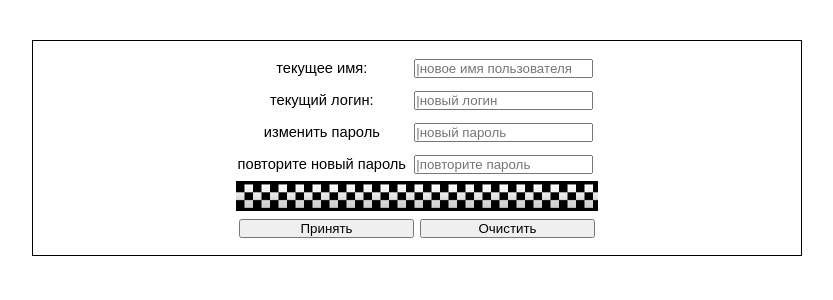
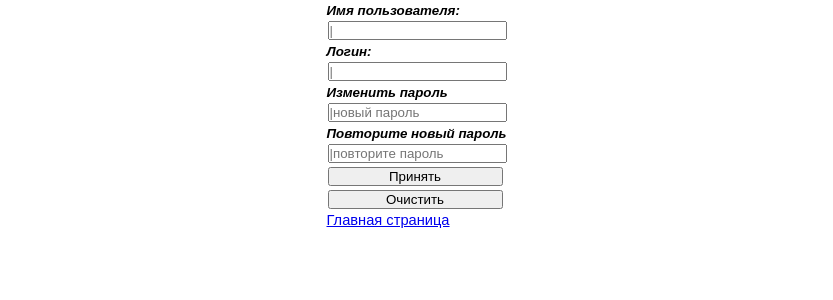
Before and after one commit to AndrewMalapura/svoetaxi, a PHP site: page /admin/usr_edit.php?id=1 in a window 1280 px wide. Shown: the top 300 px of the page, without its empty margins (223-1056 px from the left). Run offline with PHP 8.4, Linux system fonts and the light colour scheme; the visitor is signed in with stand-in values (Sample User, id 1); data that the repository does not hold is empty.

Commit message:
sunday 28 july

```diff
--- a/svoe-taxi.com/www/admin/usr_edit.php
+++ b/svoe-taxi.com/www/admin/usr_edit.php
@@ -9,7 +9,7 @@
    //print_r($user_data);
    if(isset($_POST['change'])){
 
-     if($_POST['name']!='')  { $user_data['name'] = $_POST['name'];} else { echo $user_data['name']; }
+     if($_POST['name']!='')  { $user_data['name'] = $_POST['name'];}
      if($_POST['login']!='')   $user_data['login'] = $_POST['login'];
 	 if(($_POST['password']!='')AND($_POST['password'] == $_POST['r_password'])){
       $user_data['password'] = md5($_POST['password']);
@@ -23,7 +23,7 @@
 <!DOCTYPE HTML>
 <html>
    <head>
-      	<title>Edit</title>
+      	<title>Пользователи</title>
 		<link rel="stylesheet" type="text/css" href="../style.css" />
    </head>
   <body>
@@ -34,15 +34,21 @@
   echo "<input type='hidden' name='usr_id' value='".$_GET['id']."'/>";
 	$dao = new DBA();
 	$user_data = $dao->findUser($_GET['id']);
-  echo "<tr><td><label for='name' >текущее имя: ".$user_data[name]."</label></td><td><input id='name' type='text' name='name' placeholder='|новое имя пользователя' /></td></tr>
-		<tr><td><label for='login' >текущий логин: ".$user_data[login]."</label></td><td><input id='login' type='text' name='login' placeholder='|новый логин' /></td></tr>
-		<tr><td><label for='pass' >изменить пароль</label></td><td><input id='pass' type='password' name='password' placeholder='|новый пароль' /></td></tr>
-		<tr><td><label for='pass1' >повторите новый пароль</label></td><td><input id='pass1' type='password' name='r_password' placeholder='|повторите пароль' /></td></tr>
-		<tr><td colspan='2' style=' background-repeat: repeat-x; background-image: url(../image/line.png);'/></td></tr>
-		<tr><td colspan='2'><input class='buttn' type='submit' name='change' value='Принять' /><input class='buttn' type='reset' value='Очистить' /></td></tr>";
+  echo "<tr><td><label for='name' >Имя пользователя:</label></td></tr>
+		<tr><td><input id='name' type='text' name='name' placeholder='|".$user_data[name]."' /></td></tr>
+		<tr><td><label for='login' >Логин:</label></td></tr>
+		<tr><td><input id='login' type='text' name='login' placeholder='|".$user_data[login]."' /></td></tr>
+		<tr><td><label for='pass' >Изменить пароль</label></td></tr>
+		<tr><td><input id='pass' type='password' name='password' placeholder='|новый пароль' /></td></tr>
+		<tr><td><label for='pass1' >Повторите новый пароль</label></td></tr>
+		<tr><td><input id='pass1' type='password' name='r_password' placeholder='|повторите пароль' /></td></tr>
+		<tr><td><input type='submit' name='change' value='Принять' /></td></tr>
+		<tr><td><input type='reset' value='Очистить' /></td></tr>";
 	?>
 	</form>
+	<tr><td><a class="back_admin" title="Вернуться на страницу администрирования" href="../admin/administration.php">Главная страница</a></td></tr>
 </table>
 	</div>
+
   </body>
 </html>
--- a/svoe-taxi.com/www/blocks/DBA.php
+++ b/svoe-taxi.com/www/blocks/DBA.php
@@ -42,6 +42,18 @@ Class DBA{
 
   function updateRates(){
 	$this->connect();
+	$sql = "UPDATE rates SET";
+	$sql .= " name='".$user['name']."', ";
+	$sql .= " login='".$user['login']."', ";
+	if (isset($user['password']))  $sql .= "password='".$user['password']."', ";
+		$sql .= " role='".$user['role']."'";
+		$sql .= " WHERE id_user='".$user['id_user']."'";
+	  $query = mysql_query($sql);
+	if(! $query )
+	{
+		$this->close_connection();
+		die('Could not update data: ' . mysql_error());
+	}
 	$this->close_connection();
   }
 
@@ -94,7 +106,6 @@ Class DBA{
   }
 
   function updateUser($user){
-   print_r($user['name']);
    $this->connect();
   $sql = "UPDATE users SET";
   $sql .= " name='".$user['name']."', ";
--- a/svoe-taxi.com/www/blocks/options.php
+++ b/svoe-taxi.com/www/blocks/options.php
@@ -1,5 +1,5 @@
 <?
-$contact = "<span class='red-str'>(050)-701-11-18  (066)-178-87-68</span>";
+$contact = "<span class='red-str'>(050)-701-11-18, (066)-178-87-68</span>";
 
 $main_items = array(
 "главная"=>"/",
--- a/svoe-taxi.com/www/style.css
+++ b/svoe-taxi.com/www/style.css
@@ -130,25 +130,38 @@
 	  color: #666666;
 	 }
 	 .edit-form {
-	 margin: 40px auto;
-	 border: 1px solid #000;
-	 width: 60%;
+	 margin: 0 auto;
+	 /*border: 1px solid #000;*/
+	 width: 400px;
 	}
 	.edit-form form{
-	 padding: 4px;
 	 border: 1px solid #000;
 	 text-align: center;
 	}
-	.edit-form table,tr{
-	 width: auto;
-	 margin: 10px auto;
+	.edit-form table{
+	 margin: 0 auto;
 	}
 	.edit-form td{
 	 border-style: hidden;
+	 /*border: 1px solid #000;*/
+	 float: left;
+	 height: auto;
+	 }
+	 .edit-form label{
+	 font: bold italic 10pt/9pt sans-serif;
 	 }
 	.edit-form input{
 	 width: 175px;
-	 margin: 3px;
+	 margin: 1px;
+	}
+	.edit-form a{
+	 font: 11pt sans-serif;
+	}
+	.edit-form a:hover{
+	 font-weight: bold;
+	}
+	.error-valid{
+	  border: 2px solid red;
 	}
 	 .feedback-image{
 	  margin-top: 20px;
```
Also changed, not shown: svoe-taxi.com/www/admin/administration.php (+25 -12 lines), svoe-taxi.com/www/admin/rate_edit.php (+41 -12 lines), svoe-taxi.com/www/fleet/index.php (+7 -1 lines).
